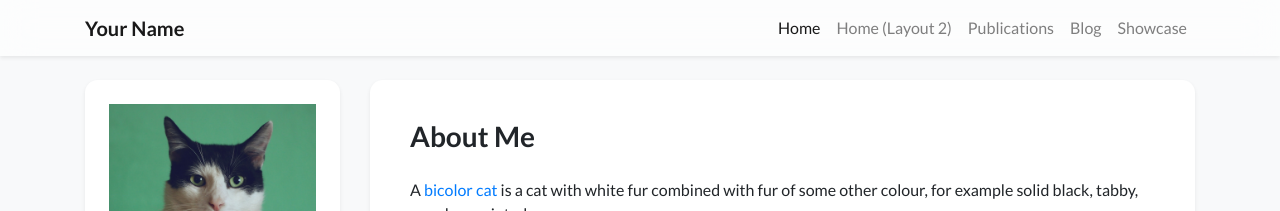
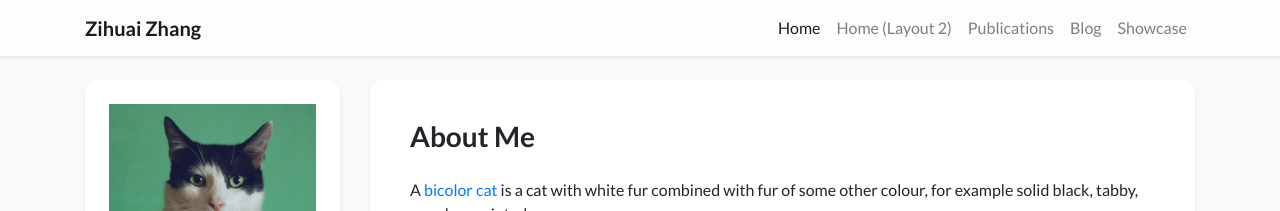
Before and after one commit to zihuaiz/zihuaiz.github.io, a Jekyll site: the page built from index.html, in a window 1280 px wide. Shown: the top 211 px of the page. Built offline with Jekyll 4.4.1, drawn with Linux system fonts in a browser that asks for light colours; nearby versions of some CDN libraries; a style sheet for code colours, icons or effects is not loaded.

Commit message:
Update profile.yml

```diff
--- a/_data/profile.yml
+++ b/_data/profile.yml
@@ -1,6 +1,6 @@
 primary_name: "Zihuai Zhang"
 secondary_name: ""
-navbar_name: "Your Name"
+navbar_name: "Zihuai Zhang"
 
 positions:
 - name: Title or Position
```
